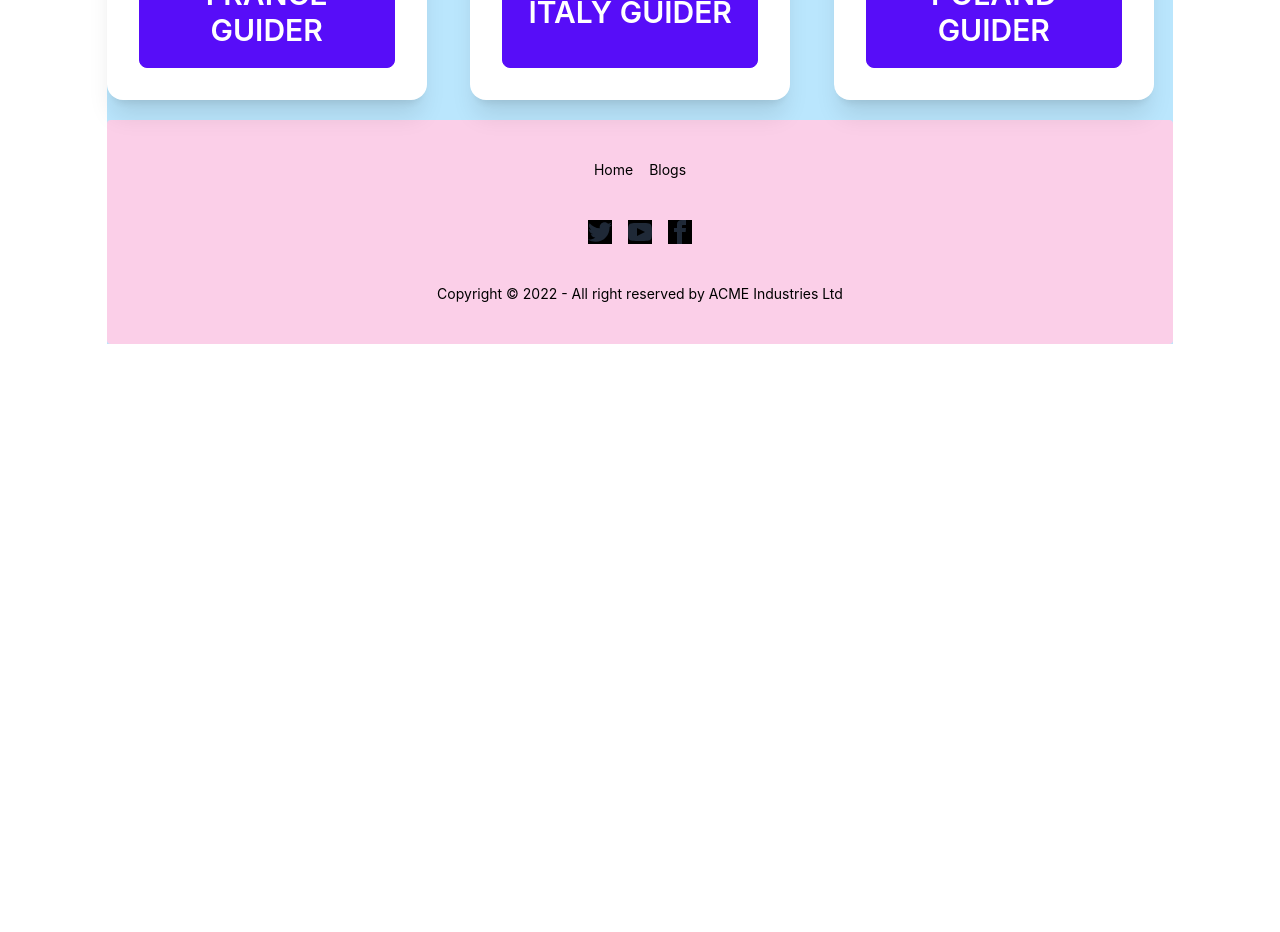
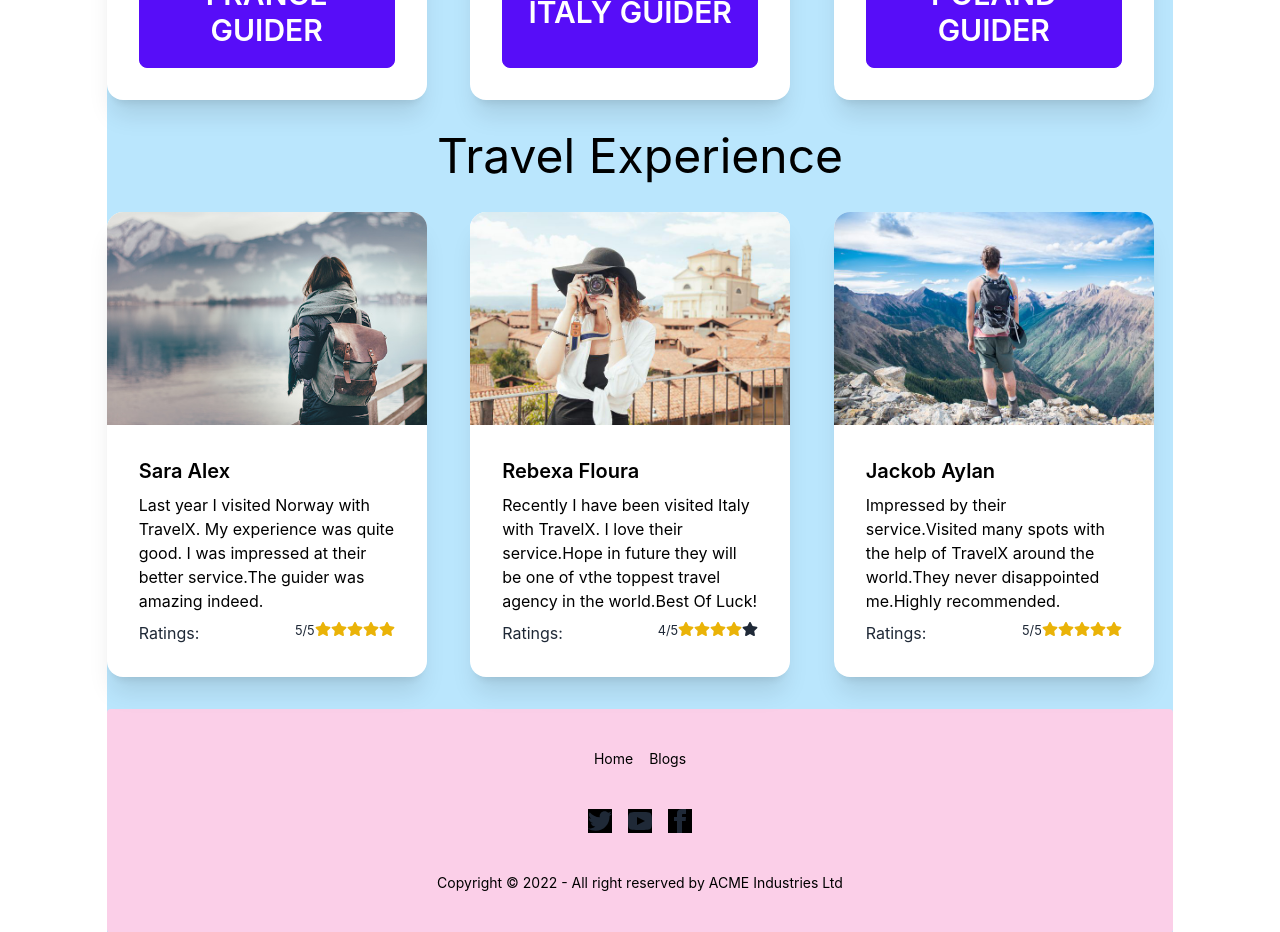
Before and after one commit to LabibaMashiat/TraveX-Client, a React (Create React App) app: page / in a window 1280 px wide. Shown: the part 1300-2232 px from the top of the page. Before the commit the page ends 1644 px from the top, so only its background shows below. Built offline with nearby package versions, Linux system fonts and the light colour scheme.

Commit message:
Travel-experience added

```diff
--- /dev/null
+++ b/src/Paths/Home/Experiences/Experiences.js
@@ -0,0 +1,68 @@
+import React from 'react';
+import traveller1 from '../../../images-11/travellers/traveller1.jpg'
+import traveller2 from '../../../images-11/travellers/traveller2.jpg'
+import traveller3 from '../../../images-11/travellers/traveller3.jpg';
+import {FaStar} from 'react-icons/fa';
+
+const Experiences = () => {
+    return (
+        <div className='grid md:grid-cols-2 lg:grid-cols-3 gap-6'>
+            <div className="card w-80 bg-white shadow-xl">
+  <figure><img src={traveller1} alt="" /></figure>
+  <div className="card-body">
+    <h2 className="card-title text-black font-semi-bold">Sara Alex</h2>
+    <p className='text-black'>Last year I visited Norway with TravelX. My experience was quite good. I was impressed at their better service.The guider was amazing indeed.</p>
+    <div className="card-actions justify-end flex justify-between">
+        <h1>Ratings:</h1>
+    <div className='flex'>
+        <small>5/5</small>
+        <FaStar className='text-yellow-500'></FaStar>
+        <FaStar className='text-yellow-500'></FaStar>
+        <FaStar className='text-yellow-500'></FaStar>
+        <FaStar className='text-yellow-500'></FaStar>
+        <FaStar className='text-yellow-500'></FaStar>
+    </div>
+    </div>
+  </div>
+</div>
+            <div className="card w-80 bg-white shadow-xl">
+  <figure><img src={traveller2} alt="" /></figure>
+  <div className="card-body">
+    <h2 className="card-title text-black font-semi-bold">Rebexa Floura</h2>
+    <p className='text-black'>Recently I have been visited Italy with TravelX. I love their service.Hope in future they will be one of vthe toppest travel agency in the world.Best Of Luck!</p>
+    <div className="card-actions justify-end flex justify-between">
+        <h1>Ratings:</h1>
+    <div className='flex'>
+        <small>4/5</small>
+        <FaStar className='text-yellow-500'></FaStar>
+        <FaStar className='text-yellow-500'></FaStar>
+        <FaStar className='text-yellow-500'></FaStar>
+        <FaStar className='text-yellow-500'></FaStar>
+        <FaStar className='text-silver-500'></FaStar>
+    </div>
+    </div>
+  </div>
+</div>
+            <div className="card w-80 bg-white shadow-xl">
+  <figure><img src={traveller3} alt="" /></figure>
+  <div className="card-body">
+    <h2 className="card-title text-black font-semi-bold">Jackob Aylan</h2>
+    <p className='text-black'>Impressed by their service.Visited many spots with the help of TravelX around the world.They never disappointed me.Highly recommended.</p>
+    <div className="card-actions justify-end flex justify-between">
+        <h1>Ratings:</h1>
+    <div className='flex'>
+        <small>5/5</small>
+        <FaStar className='text-yellow-500'></FaStar>
+        <FaStar className='text-yellow-500'></FaStar>
+        <FaStar className='text-yellow-500'></FaStar>
+        <FaStar className='text-yellow-500'></FaStar>
+        <FaStar className='text-yellow-500'></FaStar>
+    </div>
+    </div>
+  </div>
+</div>
+        </div>
+    );
+};
+
+export default Experiences;
--- a/src/Paths/Home/Home.js
+++ b/src/Paths/Home/Home.js
@@ -1,5 +1,6 @@
 import React from 'react';
 import Carousel from './Carousel/Carousel';
+import Experiences from './Experiences/Experiences';
 import Guiders from './Guiders/Guiders';
 
 const Home = () => {
@@ -11,6 +12,10 @@ const Home = () => {
                 <h2 className='text-4xl text-center font-semi-bold text-black mb-4'>Lets meet our expert Guides</h2>
                 <Guiders></Guiders>
             </div>
+            <div className='my-8'>
+               <h1 className='text-5xl text-center font-semi-bold text-black mb-8'>Travel Experience</h1>
+               <Experiences></Experiences>
+            </div>
         </div>
     );
 };
```
